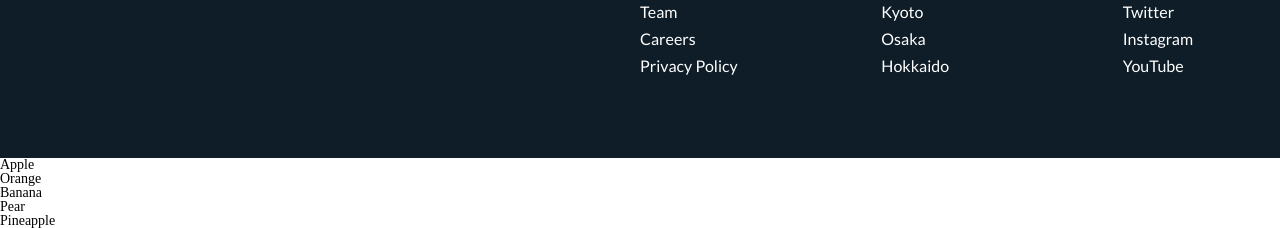
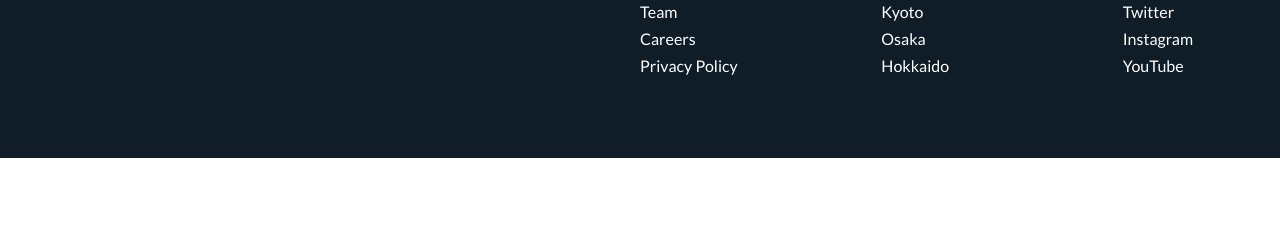
Before and after one commit to be1shenov/odigo-travel, a plain HTML site: page index.html in a window 1280 px wide. Shown: the part 5348-5576 px from the top of the page. After the commit the page ends 5506 px from the top, so only its background shows below. Drawn offline with Linux system fonts and the light colour scheme.

Commit message:
some changes

```diff
--- a/index.html
+++ b/index.html
@@ -319,12 +319,5 @@
       </div>
     </footer>
   </div>
-  <ul class="fruits">
-    <li class="fruits_items">Apple</li>
-    <li class="fruits_items">Orange</li>
-    <li class="fruits_items">Banana</li>
-    <li class="fruits_items">Pear</li>
-    <li class="fruits_items">Pineapple</li>
-  </ul>
 </body>
 </html>
```
